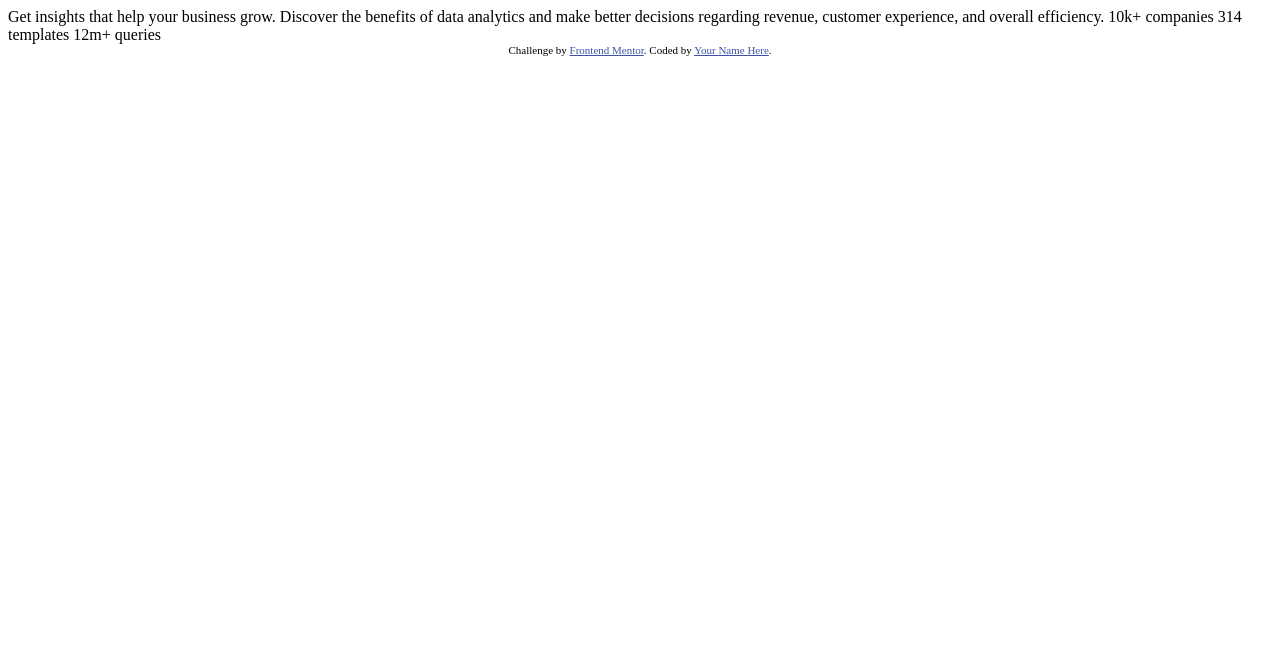
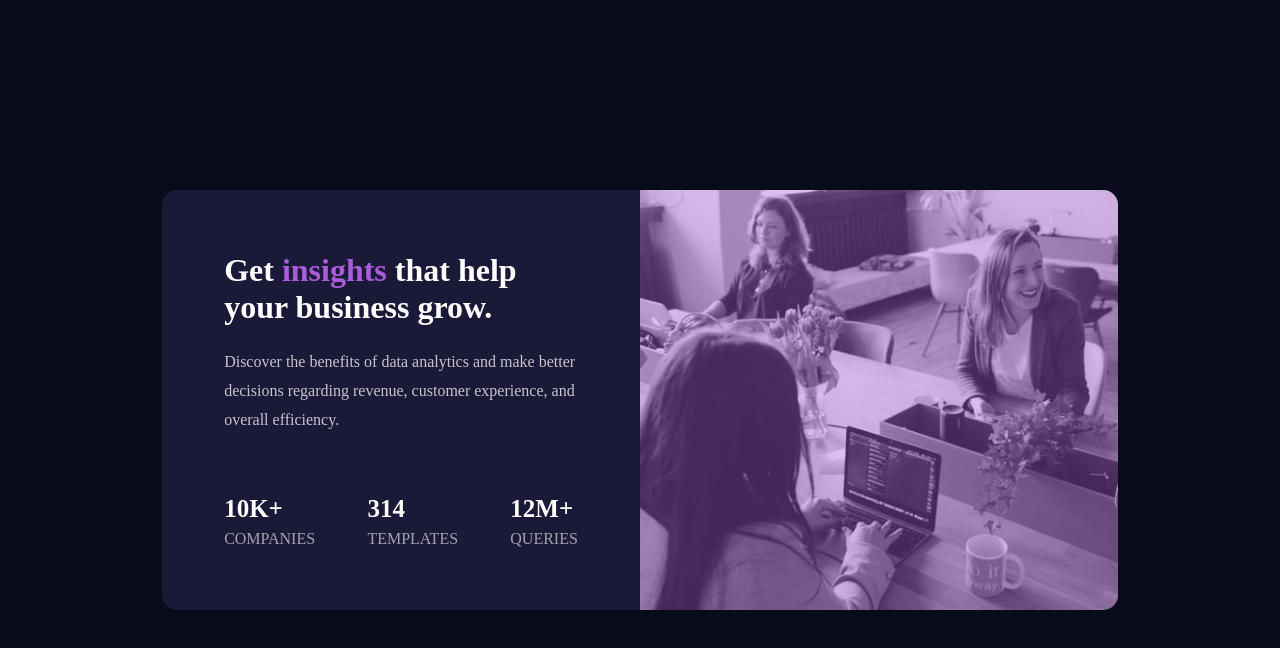
Before and after one commit to eyagargah/stats-preview-card-component-main, a plain HTML site: page index.html in a window 1280 px wide. Drawn offline with Linux system fonts and the light colour scheme.

Commit message:
added html and some styles

```diff
--- a/index.html
+++ b/index.html
@@ -1,33 +1,50 @@
 <!DOCTYPE html>
 <html lang="en">
   <head>
-  <meta charset="UTF-8">
-  <meta name="viewport" content="width=device-width, initial-scale=1.0"> <!-- displays site properly based on user's device -->
+    <meta charset="UTF-8" />
+    <meta name="viewport" content="width=device-width, initial-scale=1.0" />
 
-  <link rel="icon" type="image/png" sizes="32x32" href="./images/favicon-32x32.png">
+    <link
+      rel="icon"
+      type="image/png"
+      sizes="32x32"
+      href="./images/favicon-32x32.png"
+    />
 
     <title>Frontend Mentor | Stats preview card component</title>
 
-  <!-- Feel free to remove these styles or customise in your own stylesheet 👍 -->
-  <style>
-    .attribution { font-size: 11px; text-align: center; }
-    .attribution a { color: hsl(228, 45%, 44%); }
-  </style>
+    <link rel="stylesheet" href="styles.css" />
   </head>
   <body>
+    <div class="card">
+      <div class="wrapper">
+        <div class="text-content">
+          <h1>Get <span>insights</span> that help your business grow.</h1>
 
-  Get insights that help your business grow.
+          <p>
+            Discover the benefits of data analytics and make better decisions
+            regarding revenue, customer experience, and overall efficiency.
+          </p>
 
-  Discover the benefits of data analytics and make better decisions regarding revenue, customer
-  experience, and overall efficiency.
-
-  10k+ companies
-  314 templates
-  12m+ queries
-
-  <div class="attribution">
-    Challenge by <a href="https://www.frontendmentor.io?ref=challenge" target="_blank">Frontend Mentor</a>.
-    Coded by <a href="#">Your Name Here</a>.
+          <div class="stats">
+            <div class="stat">
+              <div class="header">10k+</div>
+              <div class="footer">COMPANIES</div>
+            </div>
+            <div class="stat">
+              <div class="header">314</div>
+              <div class="footer">TEMPLATES</div>
+            </div>
+            <div class="stat">
+              <div class="header">12M+</div>
+              <div class="footer">QUERIES</div>
+            </div>
+          </div>
+        </div>
+        <div class="img-component">
+          <img src="images/image-header-desktop.jpg" >
+        </div>
+      </div>
     </div>
   </body>
 </html>
--- /dev/null
+++ b/styles.css
@@ -0,0 +1,110 @@
+@import url("https://fonts.googleapis.com/css2?family=Inter:wght@400;700&display=swap");
+@import url("https://fonts.googleapis.com/css2?family=Lexend+Deca&display=swap");
+
+* {
+  padding: 0;
+  margin: 0;
+  box-sizing:border-box ;
+}
+
+body {
+  font-family: 'inter' sans-serif;
+  min-height: 100vh;
+  background: hsl(233, 47%, 7%);
+  display: flex;
+  align-items: center;
+}
+
+.card{
+  max-width: 1020px;
+  margin: 0 auto;
+}
+
+.wrapper {
+  display: grid;
+  grid-template-columns: 1fr 1fr;
+  background-color:  hsl(244, 38%, 16%);
+  border-radius: 15px;
+  overflow: hidden;
+  margin: 2rem;
+}
+
+.img-component img {
+  width: 100%;
+  height: 100%;
+  object-fit: cover;
+}
+
+.img-component {
+  position: relative;
+}
+
+.img-component::after {
+  position: absolute;
+  content: '';
+  height: 100%;
+  width: 100%;
+  left: 0;
+  top: 0;
+  background-color:hsla(277, 64%, 61%,.8);
+  opacity: .5;
+}
+
+.text-content {
+  padding: 13%;
+}
+
+.text-content h1 {
+  color: hsl(0, 0%, 100%);
+  font-weight: 700;
+  padding-bottom: 22px;
+}
+
+.text-content span {
+  color: hsl(277, 64%, 61%);
+}
+
+.text-content p {
+  color:hsla(0, 0%, 100%, 0.75) ;
+  line-height: 1.8;
+}
+
+.stats {
+  display: flex;
+  justify-content: space-between;
+  text-transform: uppercase;
+  padding-top: 60px;
+}
+
+.stat .footer {
+  color: hsla(0, 0%, 100%, 0.6);
+
+}
+
+.stat .header {
+  color: hsl(0, 0%, 100%);
+  font-size: 25px;
+  font-weight: 700;
+  margin-bottom: 7px;
+}
+
+@media only screen and (max-width: 425px) {
+  body {
+    text-align: center;
+  }
+
+  .wrapper {
+    grid-template-columns: 1fr;
+  }
+
+  .img-component {
+    order: -1;
+  }
+
+  .text-content {
+    padding: 8%;
+  }
+
+
+
+}
```
Lines whose indentation alone changed are shown as unchanged.
